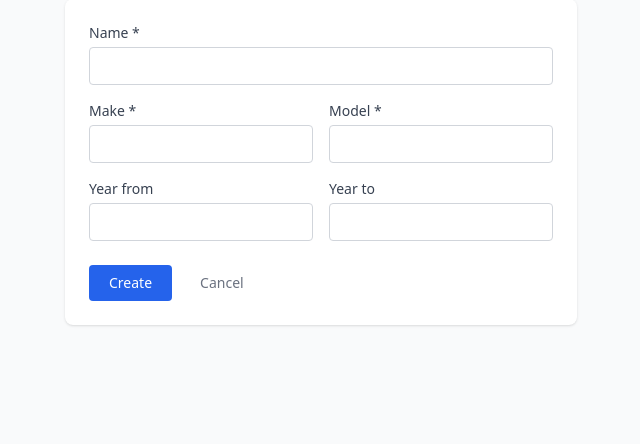
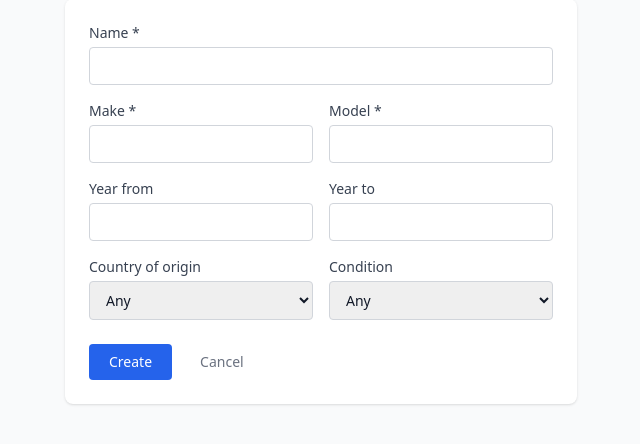
Before and after one commit to mateuszgruszczynski/mototracker, a FastAPI app: page /searches/new in a window 1280 px wide. Shown: the part 145-589 px from the top of the page, without its empty margins (143-783 px from the left). Run offline with FastAPI, Linux system fonts and the light colour scheme; some libraries are stand-ins or nearby versions.

Commit message:
feat: country of origin and condition fields in search filter
- Form: country_of_origin select (Any/PL/DE/FR/IT/GB/US) and condition
  select (Any/Not damaged/Damaged) on new and edit forms
- Create/Update routes persist both fields; edit form pre-selects saved values
- URL builder adds filter_enum_country_origin and filter_enum_no_accident
  params when values are non-empty
- Results page shows active country and condition in filter summary line

Co-Authored-By: Claude Sonnet 4.6 <noreply@anthropic.com>

```diff
--- a/app/routes/searches.py
+++ b/app/routes/searches.py
@@ -67,11 +67,14 @@ async def create(
     model: str = Form(""),
     year_from: str = Form(""),
     year_to: str = Form(""),
+    country_of_origin: str = Form(""),
+    condition: str = Form(""),
     db: Session = Depends(get_db),
 ):
     errors = _validate(name, make, model)
     if errors:
-        values = {"name": name, "make": make, "model": model, "year_from": year_from, "year_to": year_to}
+        values = {"name": name, "make": make, "model": model, "year_from": year_from, "year_to": year_to,
+                  "country_of_origin": country_of_origin, "condition": condition}
         return templates.TemplateResponse(request, "searches/form.html", {"errors": errors, "values": values})
 
     search = SavedSearch(
@@ -80,6 +83,8 @@ async def create(
         model=model.strip(),
         year_from=int(year_from) if year_from.strip() else None,
         year_to=int(year_to) if year_to.strip() else None,
+        country_of_origin=country_of_origin,
+        condition=condition,
     )
     db.add(search)
     db.commit()
@@ -154,6 +159,8 @@ async def edit_form(request: Request, search_id: int, db: Session = Depends(get_
         "model": search.model,
         "year_from": search.year_from or "",
         "year_to": search.year_to or "",
+        "country_of_origin": search.country_of_origin,
+        "condition": search.condition,
     }
     return templates.TemplateResponse(request, "searches/form.html", {"errors": {}, "values": values, "search": search})
 
@@ -167,6 +174,8 @@ async def update(
     model: str = Form(""),
     year_from: str = Form(""),
     year_to: str = Form(""),
+    country_of_origin: str = Form(""),
+    condition: str = Form(""),
     db: Session = Depends(get_db),
 ):
     search = db.get(SavedSearch, search_id)
@@ -175,7 +184,8 @@ async def update(
 
     errors = _validate(name, make, model)
     if errors:
-        values = {"name": name, "make": make, "model": model, "year_from": year_from, "year_to": year_to}
+        values = {"name": name, "make": make, "model": model, "year_from": year_from, "year_to": year_to,
+                  "country_of_origin": country_of_origin, "condition": condition}
         return templates.TemplateResponse(
             request, "searches/form.html", {"errors": errors, "values": values, "search": search}
         )
@@ -185,6 +195,8 @@ async def update(
     search.model = model.strip()
     search.year_from = int(year_from) if year_from.strip() else None
     search.year_to = int(year_to) if year_to.strip() else None
+    search.country_of_origin = country_of_origin
+    search.condition = condition
     search.updated_at = datetime.now(timezone.utc)
     db.commit()
     return RedirectResponse("/?toast=Search+updated", status_code=303)
--- a/app/scraper/engine.py
+++ b/app/scraper/engine.py
@@ -43,6 +43,12 @@ def _build_search_url(filters: dict, page: int = 1) -> str:
         params["search[filter_float_year:from]"] = str(filters["year_from"])
     if filters.get("year_to"):
         params["search[filter_float_year:to]"] = str(filters["year_to"])
+    if filters.get("country_of_origin"):
+        params["search[filter_enum_country_origin][0]"] = filters["country_of_origin"]
+    if filters.get("condition") == "nie-uszkodzony":
+        params["search[filter_enum_no_accident][0]"] = "1"
+    elif filters.get("condition") == "uszkodzony":
+        params["search[filter_enum_no_accident][0]"] = "0"
     return f"{path}?{urlencode(params)}"
 
 
--- a/app/templates/searches/form.html
+++ b/app/templates/searches/form.html
@@ -60,6 +60,33 @@
             </div>
         </div>
 
+        <div class="grid grid-cols-2 gap-4">
+            <div>
+                <label class="block text-sm font-medium text-gray-700 mb-1">Country of origin</label>
+                <select name="country_of_origin"
+                        class="w-full border border-gray-300 rounded px-3 py-2 text-sm focus:outline-none focus:ring-2 focus:ring-blue-400">
+                    {% set co = values.country_of_origin %}
+                    <option value="" {% if co == "" %}selected{% endif %}>Any</option>
+                    <option value="PL" {% if co == "PL" %}selected{% endif %}>Poland</option>
+                    <option value="DE" {% if co == "DE" %}selected{% endif %}>Germany</option>
+                    <option value="FR" {% if co == "FR" %}selected{% endif %}>France</option>
+                    <option value="IT" {% if co == "IT" %}selected{% endif %}>Italy</option>
+                    <option value="GB" {% if co == "GB" %}selected{% endif %}>United Kingdom</option>
+                    <option value="US" {% if co == "US" %}selected{% endif %}>United States</option>
+                </select>
+            </div>
+            <div>
+                <label class="block text-sm font-medium text-gray-700 mb-1">Condition</label>
+                <select name="condition"
+                        class="w-full border border-gray-300 rounded px-3 py-2 text-sm focus:outline-none focus:ring-2 focus:ring-blue-400">
+                    {% set cond = values.condition %}
+                    <option value="" {% if cond == "" %}selected{% endif %}>Any</option>
+                    <option value="nie-uszkodzony" {% if cond == "nie-uszkodzony" %}selected{% endif %}>Not damaged</option>
+                    <option value="uszkodzony" {% if cond == "uszkodzony" %}selected{% endif %}>Damaged</option>
+                </select>
+            </div>
+        </div>
+
         <div class="flex gap-3 pt-2">
             <button type="submit"
                     class="bg-blue-600 text-white px-5 py-2 rounded hover:bg-blue-700 text-sm font-medium">
--- a/app/templates/searches/results.html
+++ b/app/templates/searches/results.html
@@ -17,6 +17,12 @@
             {{ search.make }} {{ search.model }}
             {% if search.year_from or search.year_to %}
             &nbsp;·&nbsp; {{ search.year_from or "–" }}–{{ search.year_to or "–" }}
+            {% endif %}
+            {% if search.country_of_origin %}
+            &nbsp;·&nbsp; {{ search.country_of_origin }}
+            {% endif %}
+            {% if search.condition %}
+            &nbsp;·&nbsp; {{ "Not damaged" if search.condition == "nie-uszkodzony" else "Damaged" }}
             {% endif %}
         </p>
     </div>
```
Also changed, not shown: .project-artifacts/changes/country-condition-search-filter/change-state.md (added), .project-artifacts/changes/country-condition-search-filter/spec.md (added), .project-artifacts/changes/country-condition-search-filter/tasks.md (added).
